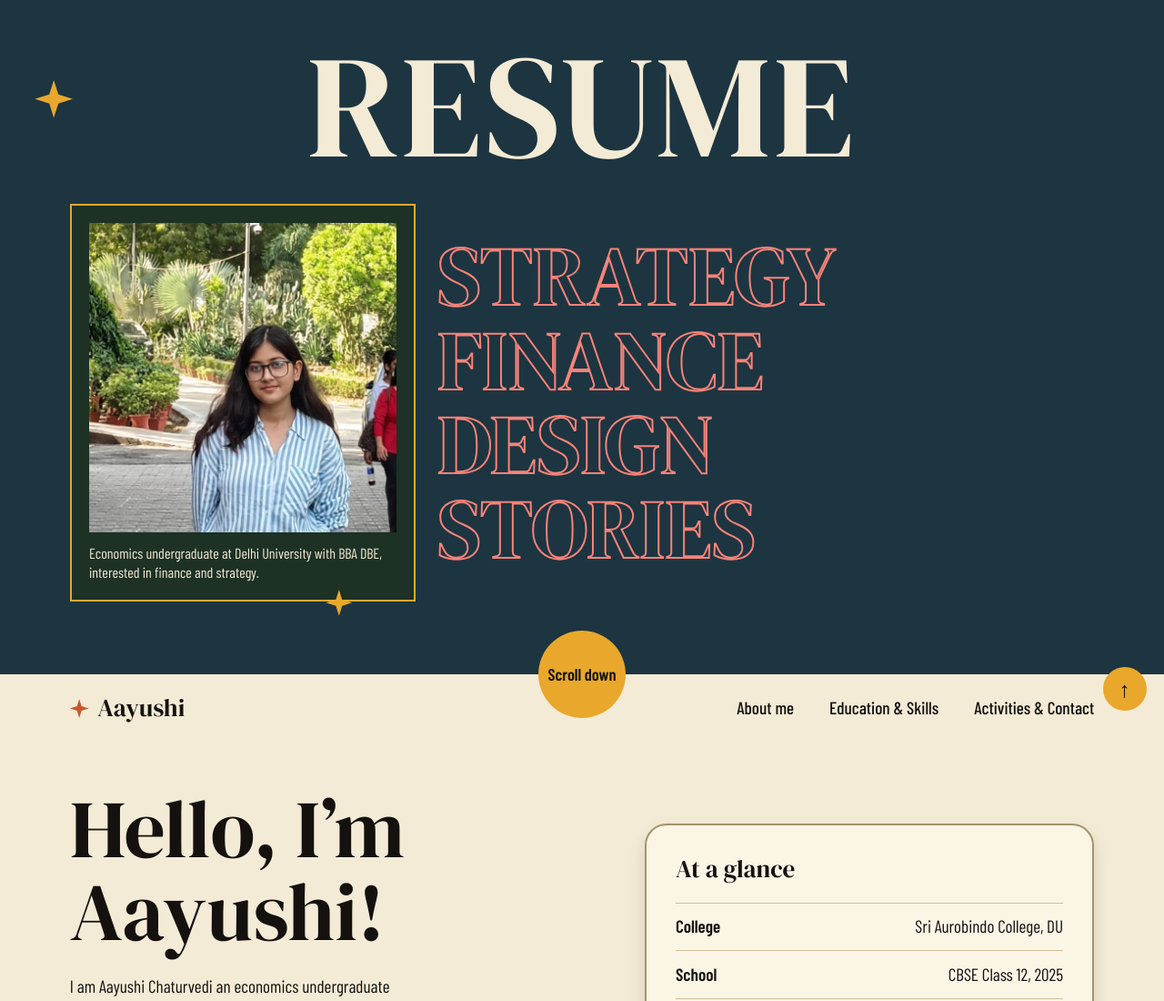
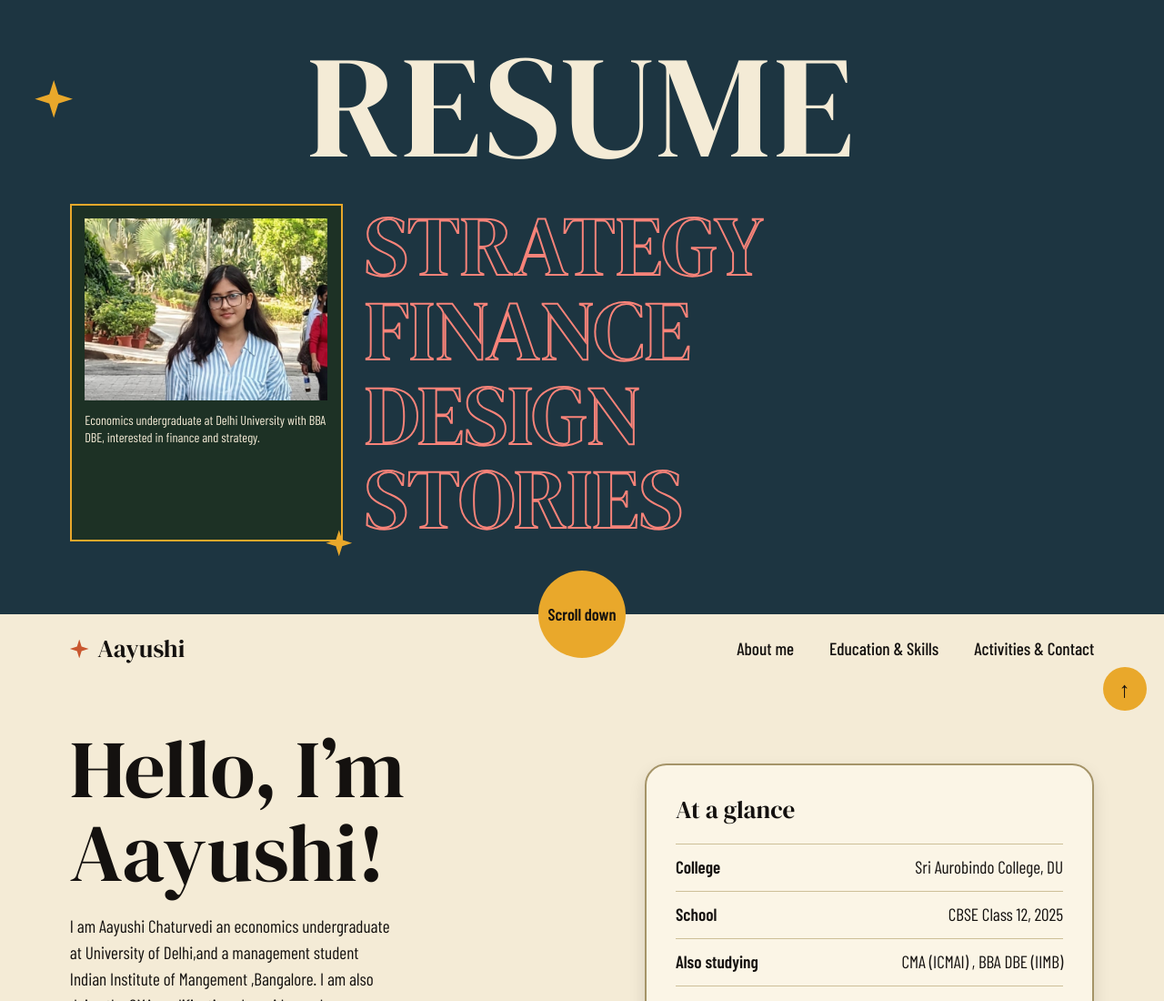
Before and after one commit to aayushichaturvedi315-hue/aayushi-resume, a plain HTML site: page index.html in a window 1280 px wide. Shown: the top 1100 px of the page at 91% size. Drawn offline with nearby package versions, Linux system fonts and the light colour scheme.

Commit message:
Enhance hover effect and refine art box layout
Updated hover effect for 'to-top' button and adjusted art box styles.

```diff
--- a/style.css
+++ b/style.css
@@ -415,3 +415,9 @@ footer {
   transition: transform 0.2s;
 }
 .to-top:hover { transform: translateY(-4px); }
+
+/* smaller photo frame */
+.banner-grid { grid-template-columns: minmax(200px, 300px) 1fr; }
+.art-box { padding: 0.9rem 0.9rem 0; }
+.art-box img { height: 200px; }
+.art-box figcaption { font-size: 0.9rem; }
```
